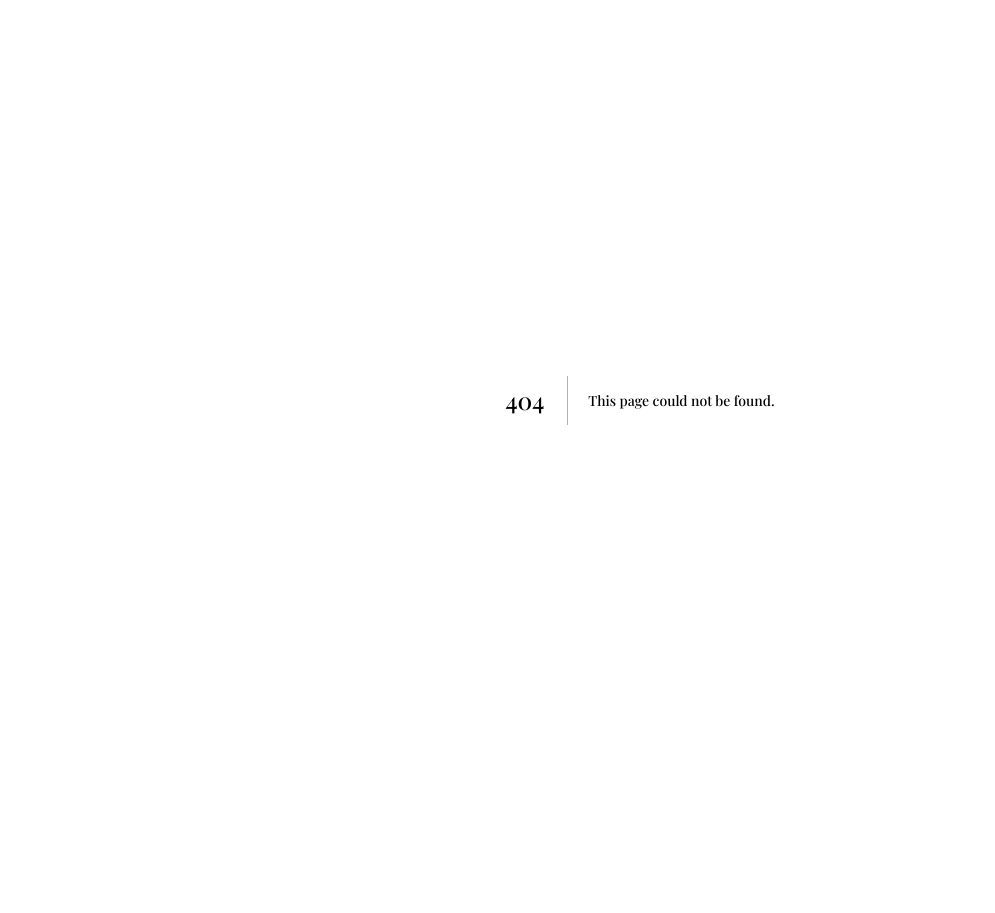
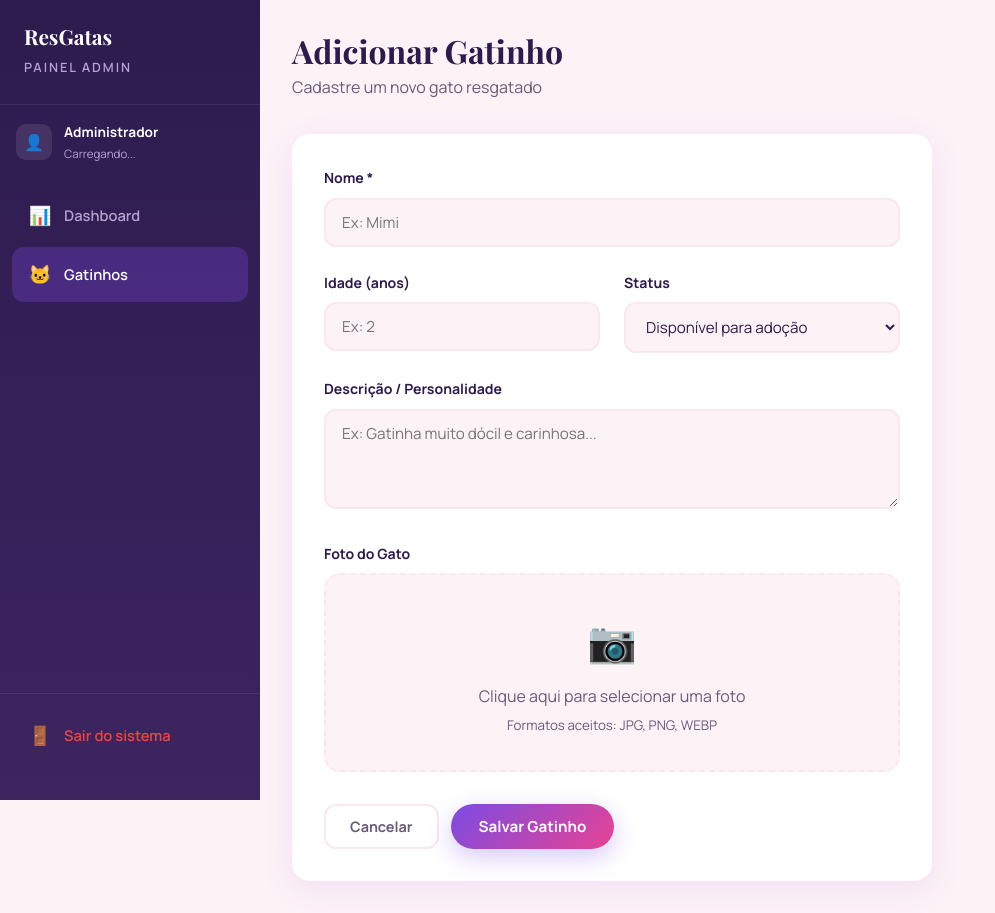
Before and after one commit to JoaoVictorGuero/site-ong-gatos, a Next.js app: page /admin/gatos/novo in a window 1280 px wide. Before the commit this address had no page. Shown: the whole page, without its empty margins (0-995 px from the left). Before the commit the page ends 800 px from the top, so only its background shows below. Built offline with nearby package versions, Linux system fonts and the light colour scheme; no server answers.

Commit message:
pagina para editar gatos
clicar em editar funcionando, assim podendo mudar informações deles

```diff
--- /dev/null
+++ b/app/admin/gatos/novo/page.tsx
@@ -0,0 +1,100 @@
+"use client";
+
+import { useState } from "react";
+import { useRouter } from "next/navigation";
+import AdminSidebar from "../../components/AdminSidebar";
+import CatForm from "../../components/CatForm";
+import { createBrowserSupabaseClient } from "../../../../lib/supabase";
+
+export default function NovoGatoPage() {
+  const router = useRouter();
+  const [loading, setLoading] = useState(false);
+  const [error, setError] = useState("");
+
+  const handleSubmit = async (data: {
+    nome: string;
+    idade: number | null;
+    descricao: string;
+    status: "disponivel" | "adotado";
+    fotoFile: File | null;
+  }) => {
+    setLoading(true);
+    setError("");
+
+    try {
+      const supabase = createBrowserSupabaseClient();
+      let foto_url = null;
+
+      // 1. Fazer upload da foto se existir
+      if (data.fotoFile) {
+        // Gerar um nome de arquivo único
+        const fileExt = data.fotoFile.name.split('.').pop();
+        const fileName = `${Date.now()}_${Math.random().toString(36).substring(2, 9)}.${fileExt}`;
+
+        const { error: uploadError } = await supabase.storage
+          .from("cat-photos")
+          .upload(fileName, data.fotoFile);
+
+        if (uploadError) {
+          throw new Error("Erro ao fazer upload da foto: " + uploadError.message);
+        }
+
+        // Pegar a URL pública da foto recém upada
+        const { data: urlData } = supabase.storage
+          .from("cat-photos")
+          .getPublicUrl(fileName);
+
+        foto_url = urlData.publicUrl;
+      }
+
+      // 2. Inserir dados no banco
+      const { error: insertError } = await supabase.from("cats").insert({
+        nome: data.nome,
+        idade: data.idade,
+        descricao: data.descricao,
+        status: data.status,
+        foto_url: foto_url,
+      });
+
+      if (insertError) {
+        throw new Error("Erro ao salvar no banco: " + insertError.message);
+      }
+
+      // Sucesso! Voltar pro dashboard
+      router.push("/admin");
+      router.refresh(); // Força o Next.js a recarregar os dados do servidor
+    } catch (err: any) {
+      console.error(err);
+      setError(err.message || "Ocorreu um erro ao salvar o gato.");
+      setLoading(false);
+    }
+  };
+
+  return (
+    <div className="admin-layout">
+      <AdminSidebar />
+      <main className="admin-content">
+        <div className="admin-page-header">
+          <div>
+            <h1>Adicionar Gatinho</h1>
+            <p style={{ color: "var(--text-muted)", marginTop: 4 }}>
+              Cadastre um novo gato resgatado
+            </p>
+          </div>
+        </div>
+
+        {error && (
+          <div className="admin-login-error" style={{ maxWidth: 640 }}>
+            {error}
+          </div>
+        )}
+
+        <CatForm
+          onSubmit={handleSubmit}
+          isLoading={loading}
+          onCancel={() => router.push("/admin")}
+        />
+      </main>
+    </div>
+  );
+}
```
